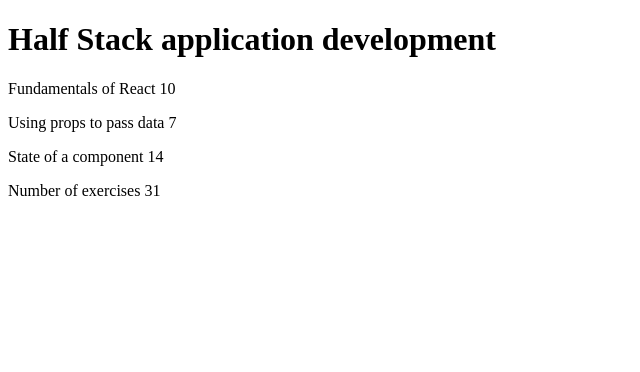
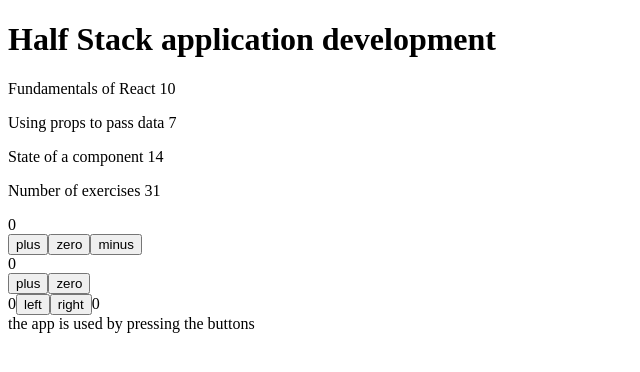
Before and after one commit to tpcmi/full-open-stack, a React (Create React App) app in the folder part1/: page / in a window 1280 px wide. Shown: the top 372 px of the page, without its empty margins (0-640 px from the left). Built offline with nearby package versions, Linux system fonts and the light colour scheme.

Commit message:
docs: 更新笔记

```diff
--- a/part1/src/App.js
+++ b/part1/src/App.js
@@ -1,43 +1,64 @@
+import { useState } from "react";
 const Header = (props) => {
-  return (
-    <>
-      <h1>{props.course}</h1>
-    </>
-  );
+    return <h1>{props.course}</h1>;
 };
 
 const Part = (props) => {
     return (
-    <>
         <p>
             {props.name} {props.exercises}
         </p>
-    </>
     );
 };
 
 const Content = (props) => {
     return (
         <>
-      <Part name={props.parts[0].name} exercises={props.parts[0].exercises} />
-      <Part name={props.parts[1].name} exercises={props.parts[1].exercises} />
-      <Part name={props.parts[2].name} exercises={props.parts[2].exercises} />
+            <Part
+                name={props.parts[0].name}
+                exercises={props.parts[0].exercises}
+            />
+            <Part
+                name={props.parts[1].name}
+                exercises={props.parts[1].exercises}
+            />
+            <Part
+                name={props.parts[2].name}
+                exercises={props.parts[2].exercises}
+            />
         </>
     );
 };
 
 const Total = (props) => {
     return (
-    <>
         <p>
             Number of exercises{" "}
             {props.parts[0].exercises +
                 props.parts[1].exercises +
                 props.parts[2].exercises}
         </p>
-    </>
     );
 };
+
+const Button = ({ handleClick, text }) => {
+    return <button onClick={handleClick}>{text}</button>;
+};
+
+const History = (props) => {
+    if (props.allClicks.length === 0) {
+        return (
+            <div>
+                the app is used by pressing the buttons
+            </div>
+        )
+    }
+    return (
+        <div>
+            button press history: { props.allClicks.join(' ') }
+        </div>
+    )
+}
 
 const App = () => {
     const course = {
@@ -57,11 +78,57 @@
             },
         ],
     };
+
+    const [counter, setCounter] = useState(0);
+    let counter2 = 0;
+    // setTimeout(
+    //   () => setCounter(counter + 1),
+    //   1000
+    // )
+    const increaseByOne = () => setCounter(counter + 1);
+    const setToZero = () => setCounter(0);
+    const decreaseByOne = () => setCounter(counter - 1);
+
+    // deeper react
+
+    const [left, setLeft] = useState(0);
+    const [right, setRight] = useState(0);
+    const [allClicks, setAll] = useState([]);
+
+    const handleLeftClick = () => {
+        setAll(allClicks.concat("L"));
+        setLeft(left + 1);
+    };
+    const handleRightClick = () => {
+        setAll(allClicks.concat("R"));
+        setRight(right + 1);
+    };
+
     return (
         <>
             <Header course={course.name} />
             <Content parts={course.parts} />
             <Total parts={course.parts} />
+            <div>{counter}</div>
+            <div>
+                <Button handleClick={increaseByOne} text="plus">
+                    {" "}
+                </Button>
+                <Button handleClick={setToZero} text="zero"></Button>
+                <Button handleClick={decreaseByOne} text="minus"></Button>
+            </div>
+            <div>{counter2}</div>
+            <div>
+                <button onClick={() => counter2 + 1}> plus </button>
+                <button onClick={() => (counter2 = 0)}>zero</button>
+            </div>
+            <div>
+                {left}
+                <Button handleClick={handleLeftClick} text='left'></Button>
+                <Button handleClick={handleRightClick} text='right'></Button>
+                {right}
+                <History allClicks={allClicks}></History>
+            </div>
         </>
     );
 };
```
Lines whose indentation alone changed are shown as unchanged.
